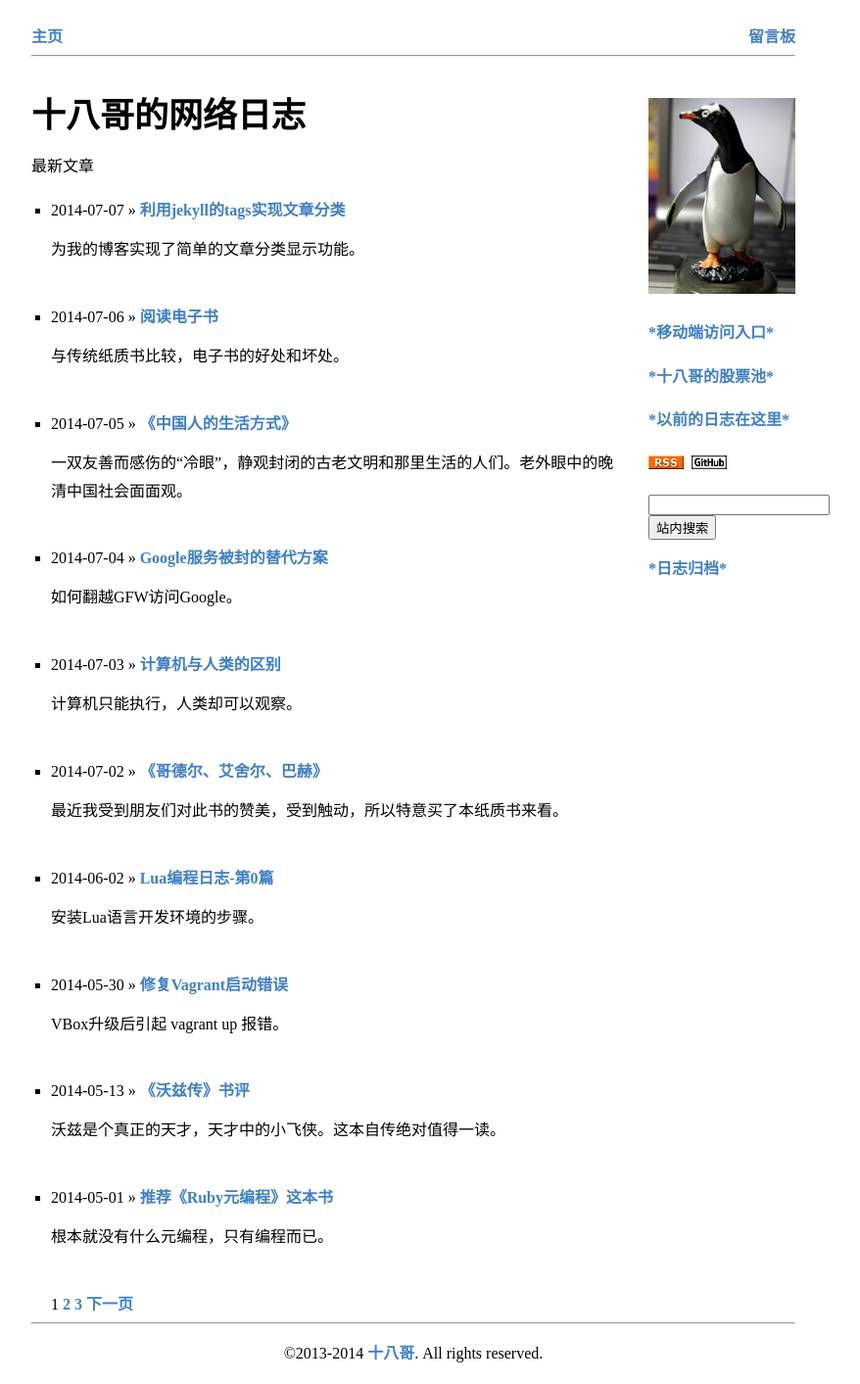
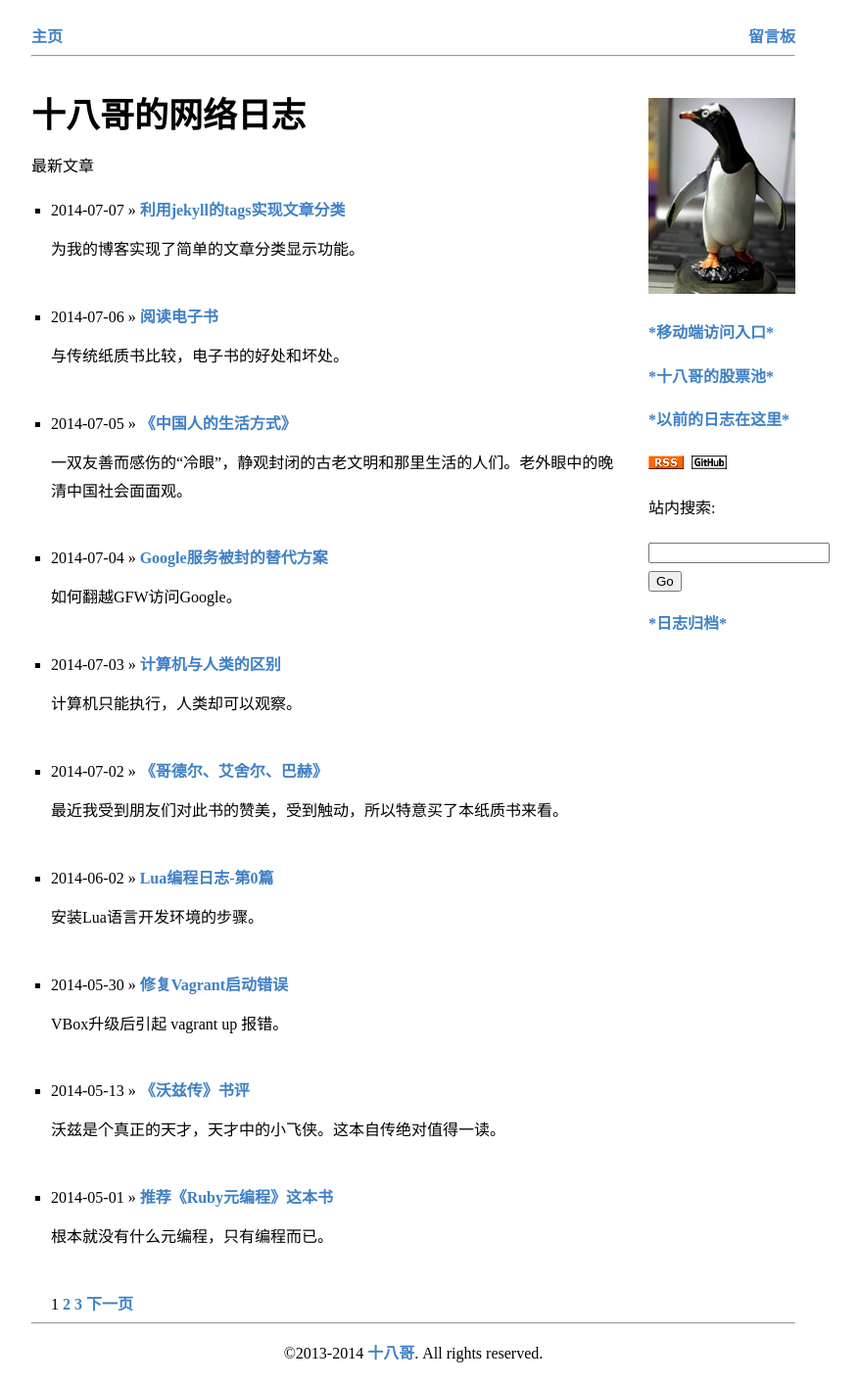
Before and after one commit to cforth/blog, a Jekyll site: the page built from index.html, in a window 1280 px wide. Shown: the whole page at 98% size, without its empty margins (218-1096 px from the left). Built offline with Jekyll 4.4.1, drawn with Linux system fonts in a browser that asks for light colours; Markdown is read by kramdown in place of the engine named in the settings; the list of posts is cut into pages by our own code; comment, search, counter and statistics services are not loaded.

Commit message:
google暂时正常，恢复站内搜索

```diff
--- a/_layouts/main.html
+++ b/_layouts/main.html
@@ -39,16 +39,16 @@
       <p><a href="{{ site.baseurl}}/atom.xml" rel="alternate" title="Atom Rss" type="application/atom+xml"><img src="{{ site.baseurl}}/ct_rss.gif" width="36" height="14"></a>&nbsp;&nbsp;<a href="https://github.com/cforth" title="GitHub"><img src="{{ site.baseurl }}/github.gif" width="36" height="14"></a></p>
 
       <div id="searchui">
-        <!--Yahoo站内搜索开始-->
+        <!--Yahoo站内搜索开始,取消
         <form action="http://sg.search.yahoo.com/search">
           <input type=text name="p" title="在此输入搜索内容">
           <input type="submit" value="站内搜索">
           <input type=hidden name=vs value="http://cfishacker.com/blog/">
         </form>
-        <!--Yahoo站内搜索结束-->
+        Yahoo站内搜索结束-->
 
-        <!--  google搜索无法访问，暂时取消站内搜索功能
-        <form method="get" id="searchform" action="http://64.233.164.61/search">
+        <!--  google搜索暂时可以访问，恢复 ！-->
+        <form method="get" id="searchform" action="https://www.google.com.hk/search">
           <p ><label for="searched_content">站内搜索:</label></p>
           <p><input type="hidden" name="sitesearch" value="http://cfishacker.com/blog/" /></p>
           <p>
@@ -56,7 +56,6 @@
             <input type="submit" value="Go" class="button" title="搜索！" />
           </p>
         </form>
-        -->
       </div>
       <p><a href="{{ site.baseurl }}/show_by_tag.html?tag=All">*日志归档*</a><p>
 
```
